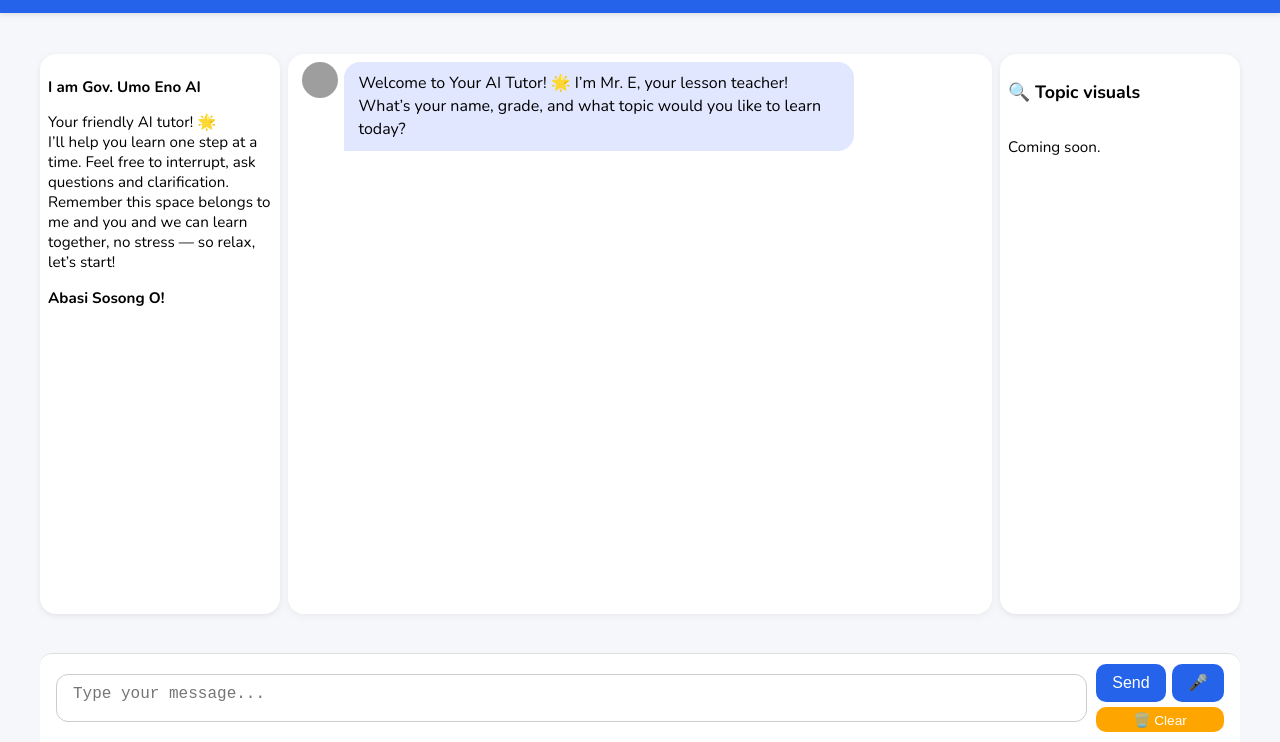
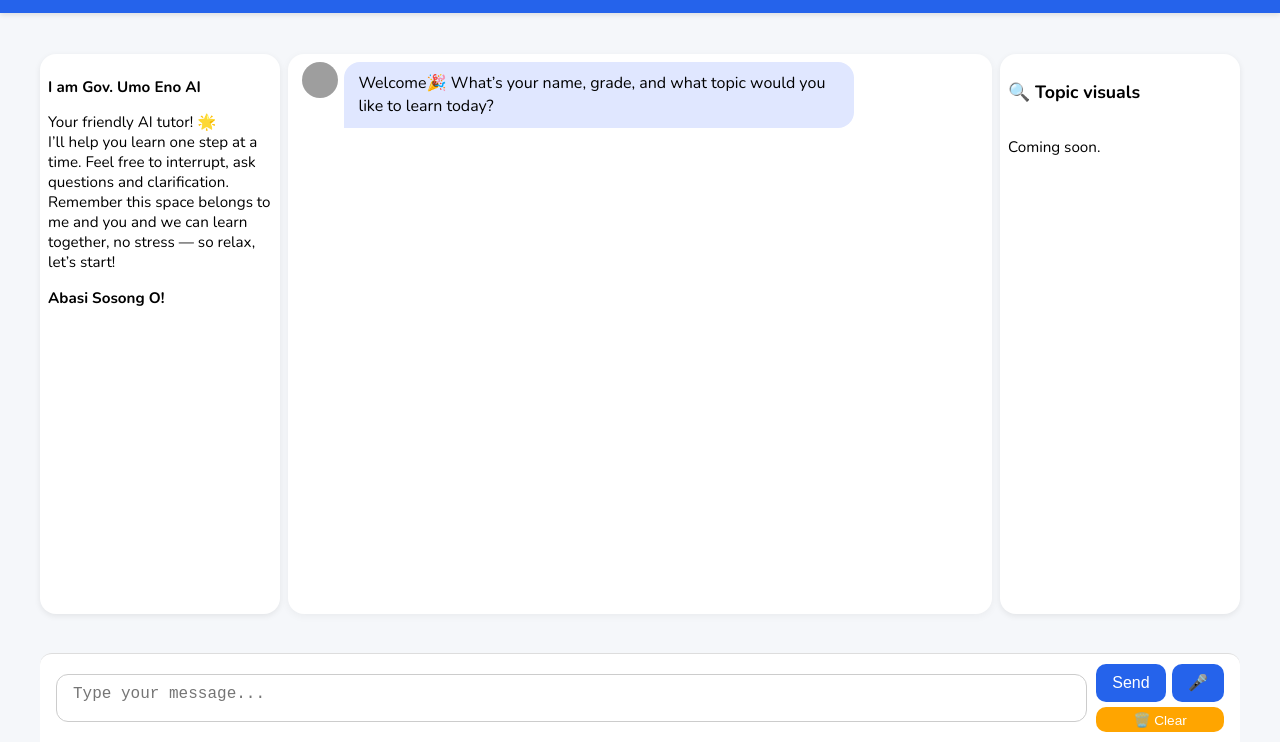
Before and after one commit to eaideyan/Arise-Education, a website: page public/index.html in a window 1280 px wide. Shown: the part 58-800 px from the top of the page. Drawn offline with nearby package versions, Linux system fonts and the light colour scheme; grey boxes are pictures that could not be loaded.

Commit message:
Update index.html

```diff
--- a/public/index.html
+++ b/public/index.html
@@ -375,7 +375,7 @@ function updateProgressBarFromMessage(message) {
 
     // ----- Load Initial Prompt -----
     window.onload = () => {
-      const intro = "Welcome to Your AI Tutor! 🌟 I’m Mr. E, your lesson teacher!\nWhat’s your name, grade, and what topic would you like to learn today?";
+      const intro = "Welcome🎉 What’s your name, grade, and what topic would you like to learn today?";
       conversation.push({ role: 'assistant', content: intro });
       addMessage(intro, 'assistant');
     };
```
